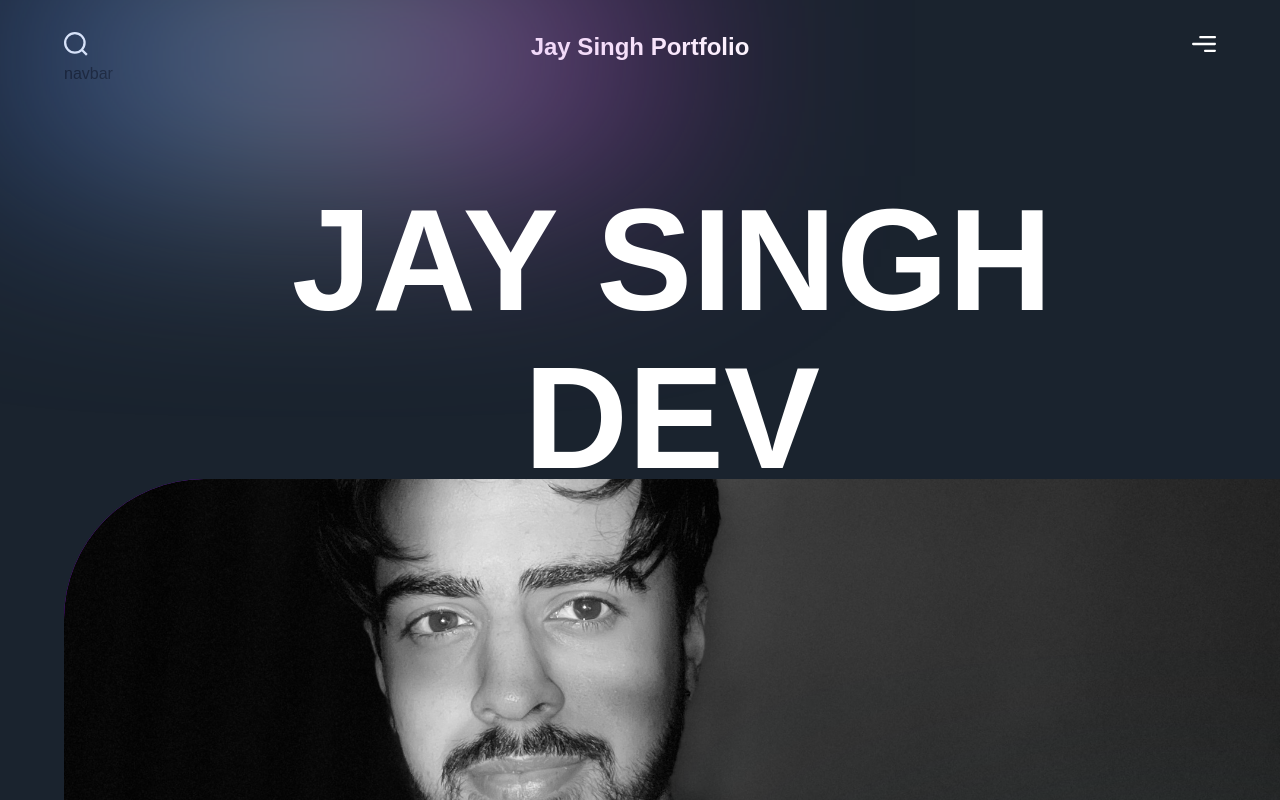
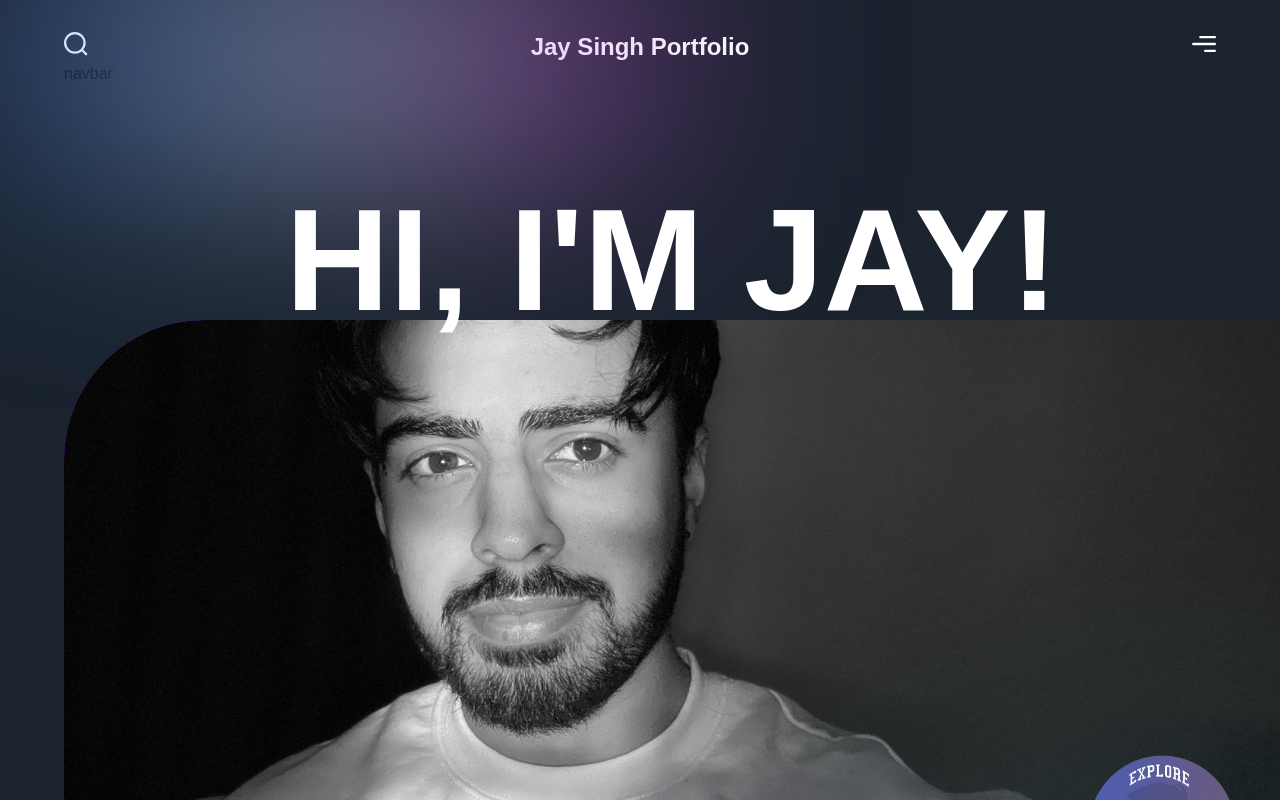
Before and after one commit to JayUnitTest/PlusUltraPortfolio, a Next.js app: page / in a window 1280 px wide. Shown: the top 800 px of the page. Built offline with nearby package versions, Linux system fonts and the light colour scheme; a web font is replaced by a local one.

Commit message:
Update Hero.jsx
text change

```diff
--- a/sections/Hero.jsx
+++ b/sections/Hero.jsx
@@ -15,14 +15,12 @@ const Hero = () => (
     >
       <div className="flex justify-center items-center flex-col relative z-10">
         <motion.h1 variants={textVariant(1.1)} className={styles.heroHeading}>
-          Jay Singh
+          Hi, I'm Jay!
         </motion.h1>
         <motion.div
           variants={textVariant(1.2)}
           className="flex flex-row justify-center items-center"
-        >
-          <h2 className={styles.heroHeading}>Dev</h2>
-        </motion.div>
+        />
       </div>
       <motion.div
         variants={slideIn('right', 'tween', 0.2, 1)}
```
